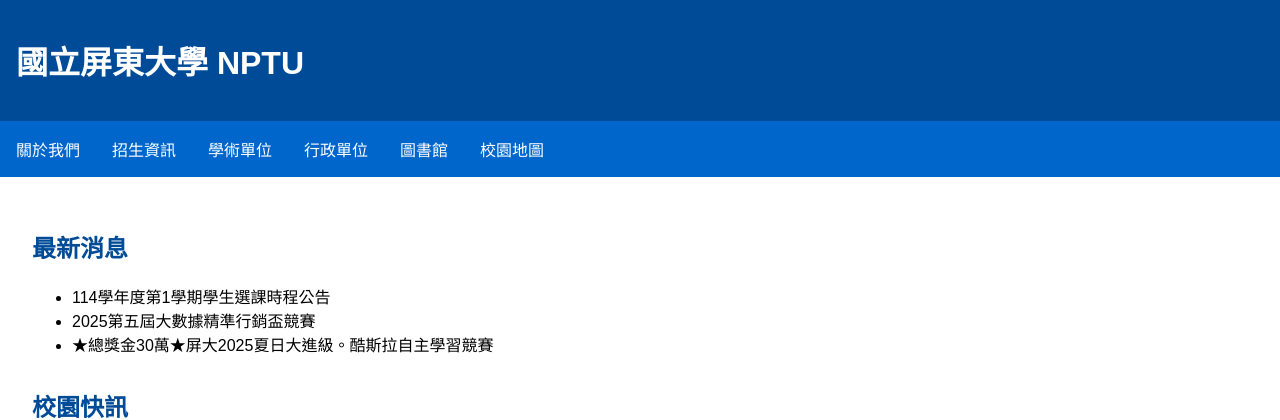
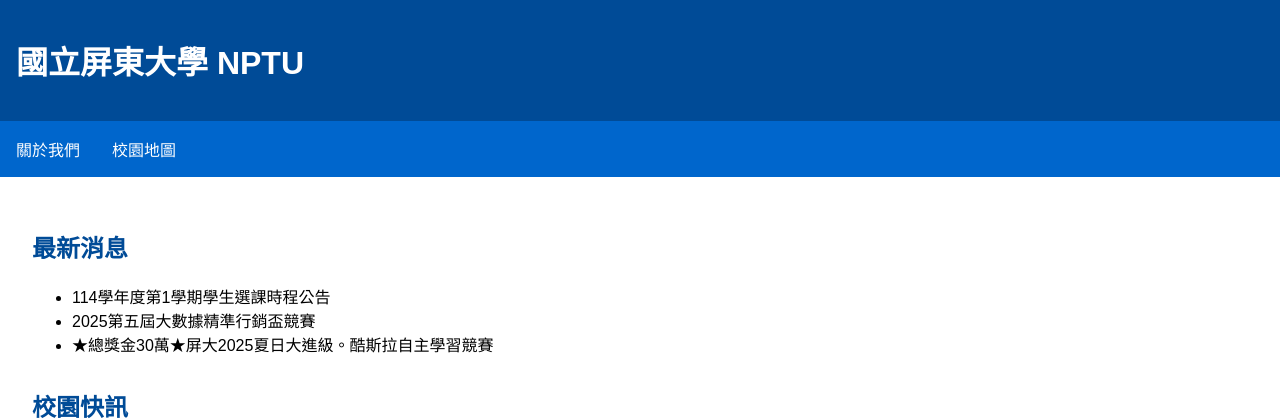
Before and after one commit to huoxue/School.Blog, a Flask app: page / in a window 1280 px wide. Shown: the top 420 px of the page. Run offline with Flask 3, Linux system fonts and the light colour scheme.

Commit message:
Update front.html

```diff
--- a/templates/front.html
+++ b/templates/front.html
@@ -23,10 +23,6 @@
    <nav>
     <ul>
         <li><a href="{{ url_for('about') }}">關於我們</a></li>
-        <li><a href="{{ url_for('admission') }}">招生資訊</a></li>
-        <li><a href="{{ url_for('academics') }}">學術單位</a></li>
-        <li><a href="{{ url_for('administration') }}">行政單位</a></li>
-        <li><a href="{{ url_for('library') }}">圖書館</a></li>
         <li><a href="{{ url_for('map') }}">校園地圖</a></li>
     </ul>
 </nav>
```
